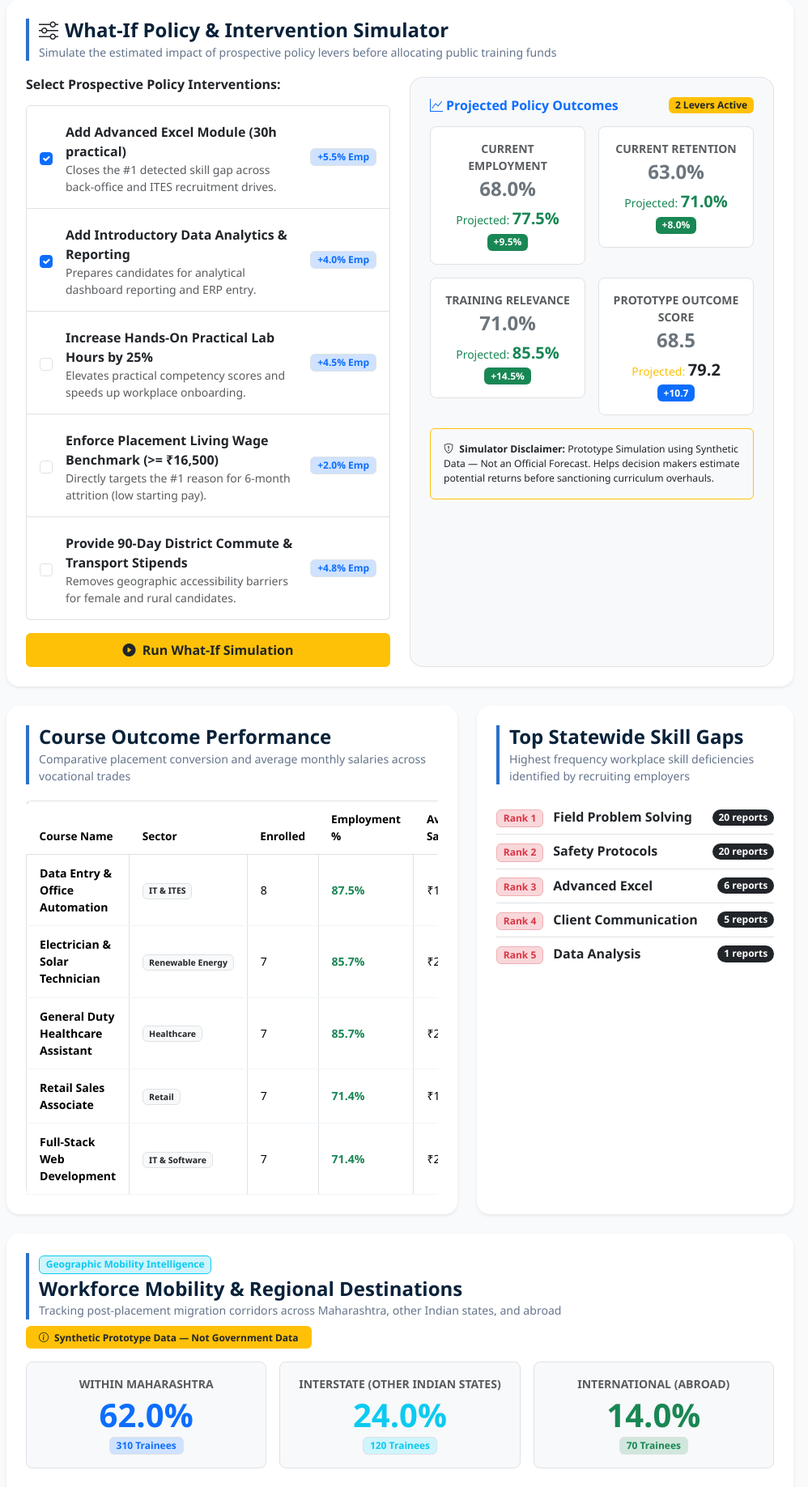
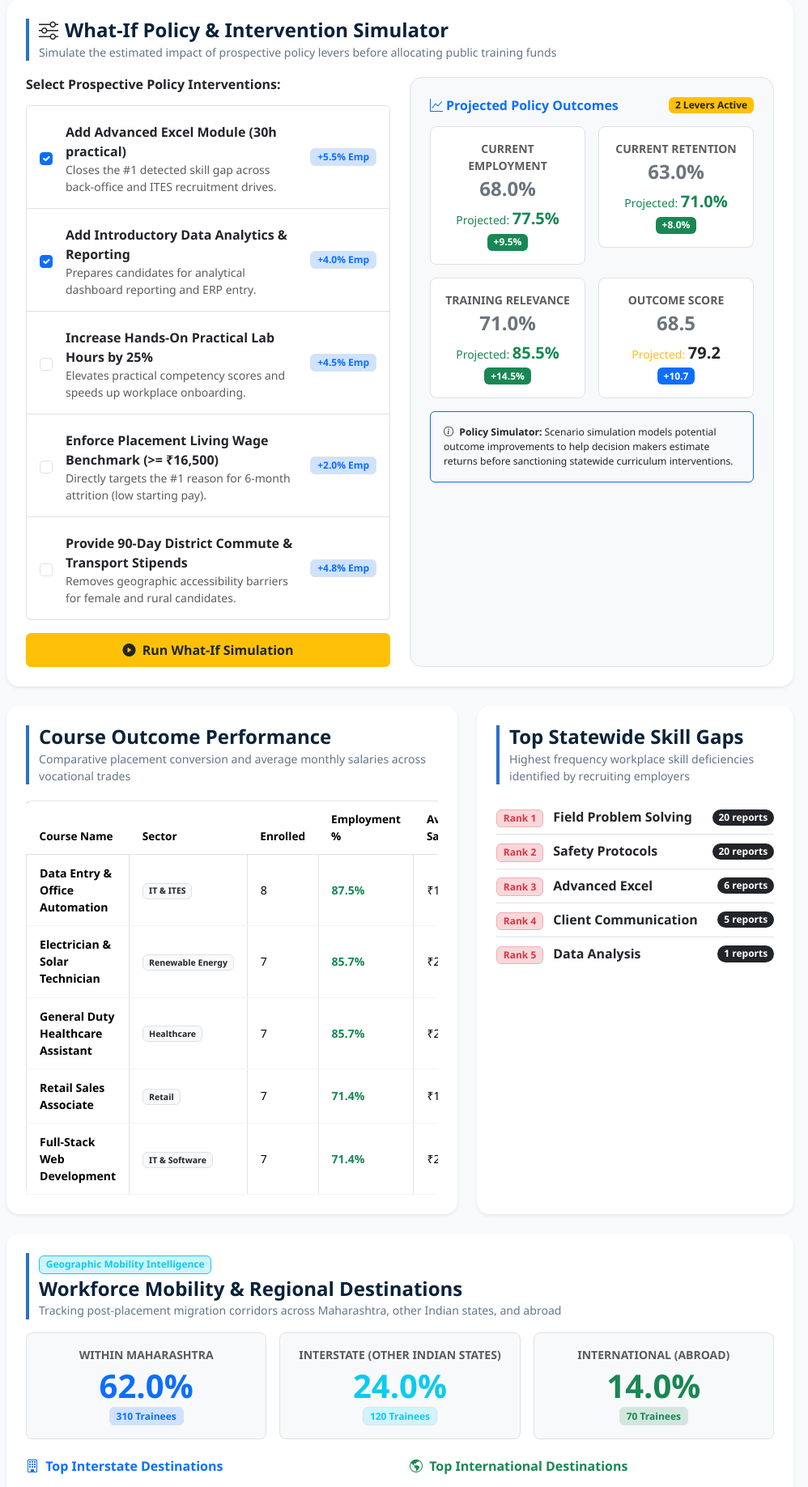
Before and after one commit to sakshigjadhav-03/SkillTrack, a Flask app: page /government/dashboard in a window 1280 px wide. Shown: the part 4092-5929 px from the top of the page at 81% size, without its empty margins (276-1274 px from the left). Run offline with Flask 3, Linux system fonts and the light colour scheme; the visitor is signed in with stand-in values (Sample User, id 1); data comes from the database, SQL or seed files in the repository; data that the repository does not hold is empty.

Commit message:
Remove Feature number badges, SIH tags, Synthetic/Prototype labels from all UI templates

```diff
--- a/frontend/templates/employer/feedback.html
+++ b/frontend/templates/employer/feedback.html
@@ -10,7 +10,7 @@
 
         <div class="d-flex justify-content-between align-items-center mb-4 flex-wrap gap-2">
           <div>
-            <span class="badge bg-success mb-1">Feature 12 — Workplace Skill Feedback</span>
+            <span class="badge bg-success mb-1">Workplace Skill Feedback</span>
             <h4 class="fw-bold mb-0">Evaluate Trainee Competencies & Skill Gaps</h4>
             <p class="text-muted small mb-0">Candidate: <strong>{{ trainee.first_name }} {{ trainee.last_name }}</strong> &bull; Course: {{ trainee.course_name }}</p>
           </div>
@@ -89,7 +89,7 @@
             </div>
           </div>
 
-          <!-- Feature 12 & 14: Missing Workplace Skills -->
+          <!-- Missing Workplace Skills -->
           <div class="p-3 border rounded-3 mb-4 bg-light">
             <label class="form-label fw-bold text-danger mb-1">
               <i class="bi bi-exclamation-triangle-fill me-1"></i> Missing Workplace Skills (Comma Separated)
--- a/frontend/templates/government/dashboard.html
+++ b/frontend/templates/government/dashboard.html
@@ -1,6 +1,6 @@
 {% extends 'base.html' %}
 
-{% block title %}Government Command Center — SkillTrack (SIH26135){% endblock %}
+{% block title %}Government Command Center — SkillTrack{% endblock %}
 
 {% block content %}
 <div class="container-fluid px-lg-4 py-4">
@@ -11,7 +11,6 @@
       <div>
         <div class="d-flex align-items-center gap-2 mb-1">
           <span class="badge bg-primary text-uppercase">State Outcome Intelligence Node</span>
-          <span class="badge bg-warning text-dark text-uppercase">SIH26135 Executive View</span>
         </div>
         <h2 class="fw-bold mb-0">Government Outcome Dashboard</h2>
         <p class="text-muted small mb-0">Longitudinal employment retention, wage progression, skill-gap analysis, and policy action engine</p>
@@ -28,7 +27,7 @@
     </div>
   </div>
 
-  <!-- Top 8 KPI Cards (Feature 18) -->
+  <!-- Top 8 KPI Cards -->
   <div class="row g-3 mb-4">
     <div class="col-xl-3 col-md-6">
       <div class="kpi-card">
@@ -144,9 +143,7 @@
     </div>
   </div>
 
-  <!-- ==================================================== -->
-  <!-- FEATURE 1 — OUTCOME RISK RADAR                       -->
-  <!-- ==================================================== -->
+  <!-- Outcome Risk Radar -->
   <div class="card border-0 shadow-sm rounded-4 p-4 mb-4 bg-white" id="risk-radar">
     <div class="d-flex justify-content-between align-items-center flex-wrap gap-2 mb-3">
       <div class="section-header mb-0">
@@ -202,13 +199,11 @@
       </table>
     </div>
     <div class="text-muted small mt-2">
-      * Prototype Risk Assessment — Illustrative Rule-Based Metric (Demonstrating early intervention triggers before permanent job loss).
+      * Rule-based early intervention indicator. Scores reflect training outcomes and employment trajectory signals.
     </div>
   </div>
 
-  <!-- ==================================================== -->
-  <!-- FEATURE 2 — DEDICATED "WHY ANALYSIS" SECTION         -->
-  <!-- ==================================================== -->
+  <!-- Why Analysis Section -->
   <div class="card border-0 shadow-sm rounded-4 p-4 mb-4 bg-white" id="why-analysis">
     <div class="section-header">
       <h4><i class="bi bi-question-circle-fill text-danger me-2"></i>Dedicated "Why Analysis" — Root Causes Behind the Numbers</h4>
@@ -288,9 +283,7 @@
     </div>
   </div>
 
-  <!-- ==================================================== -->
-  <!-- FEATURE 5 & 6 — BEFORE vs AFTER & IMPACT SCORE       -->
-  <!-- ==================================================== -->
+  <!-- Before vs After Intervention -->
   <div class="card border-0 shadow-sm rounded-4 p-4 mb-4 bg-white" id="before-after-section">
     <div class="d-flex justify-content-between align-items-center flex-wrap gap-2 mb-3">
       <div class="section-header mb-0">
@@ -337,7 +330,6 @@
             <span class="fw-bold text-success fs-6">₹14,500 → ₹17,200 <span class="badge bg-success ms-1">+₹2,700</span></span>
           </div>
 
-          <!-- Feature 6: Prototype Intervention Impact Score -->
           <div class="mt-3 p-3 rounded-3 bg-white border border-success">
             <div class="d-flex justify-content-between align-items-center">
               <div>
@@ -358,9 +350,7 @@
     </div>
   </div>
 
-  <!-- ==================================================== -->
-  <!-- FEATURE 7 — WHAT-IF POLICY SIMULATOR                 -->
-  <!-- ==================================================== -->
+  <!-- What-If Policy Simulator -->
   <div class="card border-0 shadow-sm rounded-4 p-4 mb-4 bg-white" id="what-if-simulator">
     <div class="section-header">
       <h4><i class="bi bi-sliders text-warning text-dark me-2"></i>What-If Policy & Intervention Simulator</h4>
@@ -423,7 +413,7 @@
             </div>
             <div class="col-6">
               <div class="p-3 bg-white rounded-3 border">
-                <span class="small text-muted text-uppercase fw-bold d-block">Prototype Outcome Score</span>
+                <span class="small text-muted text-uppercase fw-bold d-block">Outcome Score</span>
                 <span class="fs-4 fw-bold text-secondary" id="simBaseScore">68.5</span>
                 <div class="small text-warning mt-1">Projected: <strong id="simProjScore" class="fs-5 text-dark">79.2</strong></div>
                 <span class="badge bg-primary" id="simDeltaScore">+10.7</span>
@@ -431,9 +421,9 @@
             </div>
           </div>
 
-          <div class="alert alert-warning-subtle border border-warning small mb-0" style="font-size: 0.76rem;">
-            <i class="bi bi-shield-exclamation me-1"></i>
-            <strong>Simulator Disclaimer:</strong> Prototype Simulation using Synthetic Data — Not an Official Forecast. Helps decision makers estimate potential returns before sanctioning curriculum overhauls.
+          <div class="alert alert-primary-subtle border border-primary small mb-0" style="font-size: 0.76rem;">
+            <i class="bi bi-info-circle me-1"></i>
+            <strong>Policy Simulator:</strong> Scenario simulation models potential outcome improvements to help decision makers estimate returns before sanctioning statewide curriculum interventions.
           </div>
         </div>
       </div>
@@ -501,7 +491,7 @@
   </div>
 
   <!-- ==================================================== -->
-  <!-- WORKFORCE MOBILITY & DESTINATIONS (Features 4, 5, 6) -->
+  <!-- WORKFORCE MOBILITY & DESTINATIONS                     -->
   <!-- ==================================================== -->
   <div class="card border-0 shadow-sm rounded-4 p-4 mb-4 bg-white" id="workforce-mobility">
     <div class="d-flex justify-content-between align-items-center mb-3 flex-wrap gap-2">
@@ -510,9 +500,6 @@
         <h4>Workforce Mobility & Regional Destinations</h4>
         <p>Tracking post-placement migration corridors across Maharashtra, other Indian states, and abroad</p>
       </div>
-      <span class="badge bg-warning text-dark px-3 py-2 fw-semibold">
-        <i class="bi bi-info-circle me-1"></i> Synthetic Prototype Data — Not Government Data
-      </span>
     </div>
 
     <!-- Macro Distribution Cards -->
@@ -616,9 +603,7 @@
     </div>
   </div>
 
-  <!-- ==================================================== -->
-  <!-- AUTOMATED FOLLOW-UP REMINDER CENTER (Features 10-13)  -->
-  <!-- ==================================================== -->
+  <!-- Follow-up Reminder Center -->
   <div class="card border-0 shadow-sm rounded-4 p-4 mb-4 bg-white" id="followup-center">
     <div class="d-flex justify-content-between align-items-center mb-3 flex-wrap gap-2">
       <div class="section-header mb-0">
@@ -706,7 +691,7 @@
     </div>
   </div>
 
-  <!-- Top Actionable Recommendations (Feature 20) -->
+  <!-- Top Actionable Recommendations -->
   <div class="card border-0 shadow-sm rounded-4 p-4 mb-4 bg-white">
     <div class="d-flex justify-content-between align-items-center mb-3 flex-wrap gap-2">
       <div class="section-header mb-0">
@@ -829,7 +814,7 @@ document.addEventListener('DOMContentLoaded', () => {
     }
   });
 
-  // 5. Before vs. After Cohort Comparison Chart (Feature 5)
+  // 5. Before vs. After Cohort Comparison Chart
   const baCtx = document.getElementById('beforeAfterChart');
   if (baCtx) {
     new Chart(baCtx.getContext('2d'), {
@@ -861,7 +846,7 @@ document.addEventListener('DOMContentLoaded', () => {
     });
   }
 
-  // 6. What-If Policy Simulator Client Handler (Feature 7)
+  // 6. What-If Policy Simulator Client Handler
   const simBtn = document.getElementById('btnRunSimulator');
   if (simBtn) {
     simBtn.addEventListener('click', () => {
--- a/frontend/templates/government/map_view.html
+++ b/frontend/templates/government/map_view.html
@@ -52,7 +52,6 @@
       <div>
         <div class="d-flex align-items-center gap-2 mb-1">
           <span class="badge bg-primary text-uppercase">Geographic Outcome Mapping</span>
-          <span class="badge bg-warning text-dark text-uppercase">Feature 17</span>
         </div>
         <h3 class="fw-bold mb-0">Maharashtra District-Level Outcome Map</h3>
         <p class="text-muted small mb-0">Interactive Leaflet.js map with OpenStreetMap basemap tracking regional employment and retention</p>
@@ -68,16 +67,13 @@
   <!-- Map Card Container -->
   <div class="card border-0 shadow-sm rounded-4 p-3 bg-white position-relative">
     <div id="maharashtraMap"></div>
-    <div class="map-watermark">
-      <i class="bi bi-shield-exclamation me-1"></i> Prototype Data — Not Government Data
-    </div>
   </div>
 
   <!-- District Summary Table -->
   <div class="card border-0 shadow-sm rounded-4 p-4 mt-4 bg-white">
     <div class="section-header">
       <h4>Maharashtra Regional Cohort Distribution</h4>
-      <p>Synthetic prototype metrics aggregated across Maharashtra administrative divisions</p>
+      <p>Regional metrics aggregated across Maharashtra administrative divisions</p>
     </div>
 
     <div class="table-responsive">
--- a/frontend/templates/government/recommendations.html
+++ b/frontend/templates/government/recommendations.html
@@ -11,7 +11,6 @@
       <div>
         <div class="d-flex align-items-center gap-2 mb-1">
           <span class="badge bg-warning text-dark text-uppercase">Policy Intelligence Node</span>
-          <span class="badge bg-primary text-uppercase">Feature 20</span>
         </div>
         <h3 class="fw-bold mb-0">Government Action Engine</h3>
         <p class="text-muted small mb-0">Data-driven policy interventions automatically generated from longitudinal employment, attrition, and skill-gap trends</p>
--- a/frontend/templates/government/skill_gaps.html
+++ b/frontend/templates/government/skill_gaps.html
@@ -11,7 +11,6 @@
       <div>
         <div class="d-flex align-items-center gap-2 mb-1">
           <span class="badge bg-primary text-uppercase">NLP Skill Matching Engine</span>
-          <span class="badge bg-warning text-dark text-uppercase">Feature 13 & 14</span>
         </div>
         <h3 class="fw-bold mb-0">Statewide Skill Gap Analysis & Relevance Engine</h3>
         <p class="text-muted small mb-0">Powered by TF-IDF Vectorizer and Cosine Similarity comparing vocational curricula against workplace demands</p>
--- a/frontend/templates/index.html
+++ b/frontend/templates/index.html
@@ -1,6 +1,6 @@
 {% extends 'base.html' %}
 
-{% block title %}SkillTrack — From Training to Sustainable Employment (SIH26135){% endblock %}
+{% block title %}SkillTrack — From Training to Sustainable Employment{% endblock %}
 
 {% block content %}
 <!-- Hero Section -->
@@ -145,7 +145,7 @@
           </form>
 
           <div class="text-center mt-3 pt-2 border-top text-muted" style="font-size: 0.75rem;">
-            <i class="bi bi-shield-check text-primary me-1"></i> Demo Accounts • Synthetic Prototype
+            <i class="bi bi-shield-check text-primary me-1"></i> Demo Accounts
           </div>
         </div>
       </div>
--- a/frontend/templates/trainee/dashboard.html
+++ b/frontend/templates/trainee/dashboard.html
@@ -161,7 +161,6 @@
     <!-- Right Column: Training -> Job Relevance & Skill Gaps -->
     <div class="col-lg-4">
 
-      <!-- Training -> Job Skill Relevance Card (Feature 13) -->
       <div class="card border-0 shadow-sm rounded-4 p-4 mb-4 bg-white">
         <div class="section-header">
           <h4>Skill Relevance Engine</h4>
@@ -206,7 +205,6 @@
         </div>
       </div>
 
-      <!-- Employer Feedback Card (Feature 12) -->
       {% if feedback %}
       <div class="card border-0 shadow-sm rounded-4 p-4 bg-white">
         <div class="section-header">
@@ -245,7 +243,6 @@
       </div>
       {% endif %}
 
-      <!-- Outcome Risk Radar Card (Feature 1) -->
       {% if risk_assessment %}
       <div class="card border-0 shadow-sm rounded-4 p-4 mt-4 bg-white">
         <div class="section-header">
@@ -279,7 +276,6 @@
       </div>
       {% endif %}
 
-      <!-- Digital Document & Identity Verification (Features 7 & 8) -->
       <div class="card border-0 shadow-sm rounded-4 p-4 mt-4 bg-white">
         <div class="section-header mb-3">
           <h4>Digital Trust & Verifications</h4>
@@ -333,7 +329,6 @@
         </div>
       </div>
 
-      <!-- Communication Preferences & Consent (Features 9 & 13) -->
       <div class="card border-0 shadow-sm rounded-4 p-4 mt-4 bg-white">
         <div class="section-header mb-3">
           <h4>Communication & Privacy</h4>
--- a/frontend/templates/trainee/followup.html
+++ b/frontend/templates/trainee/followup.html
@@ -121,7 +121,6 @@
             </div>
           </div>
 
-          <!-- Section: Unemployed Root Causes (Feature 8) -->
           <div id="unemployedFields" class="p-3 border rounded-3 mb-4 bg-light d-none">
             <h6 class="fw-bold text-danger mb-3"><i class="bi bi-question-circle me-1"></i> Non-Placement Reason (Why Analysis)</h6>
             <label class="form-label small fw-semibold">Primary reason for non-placement:</label>
@@ -138,7 +137,6 @@
             </select>
           </div>
 
-          <!-- Section: Job Leaving / Attrition Reasons (Feature 7) -->
           <div class="mb-4">
             <label class="form-label small fw-semibold">If you left a previous job, what was the primary reason? (Optional)</label>
             <select name="attrition_reason" class="form-select">
```
